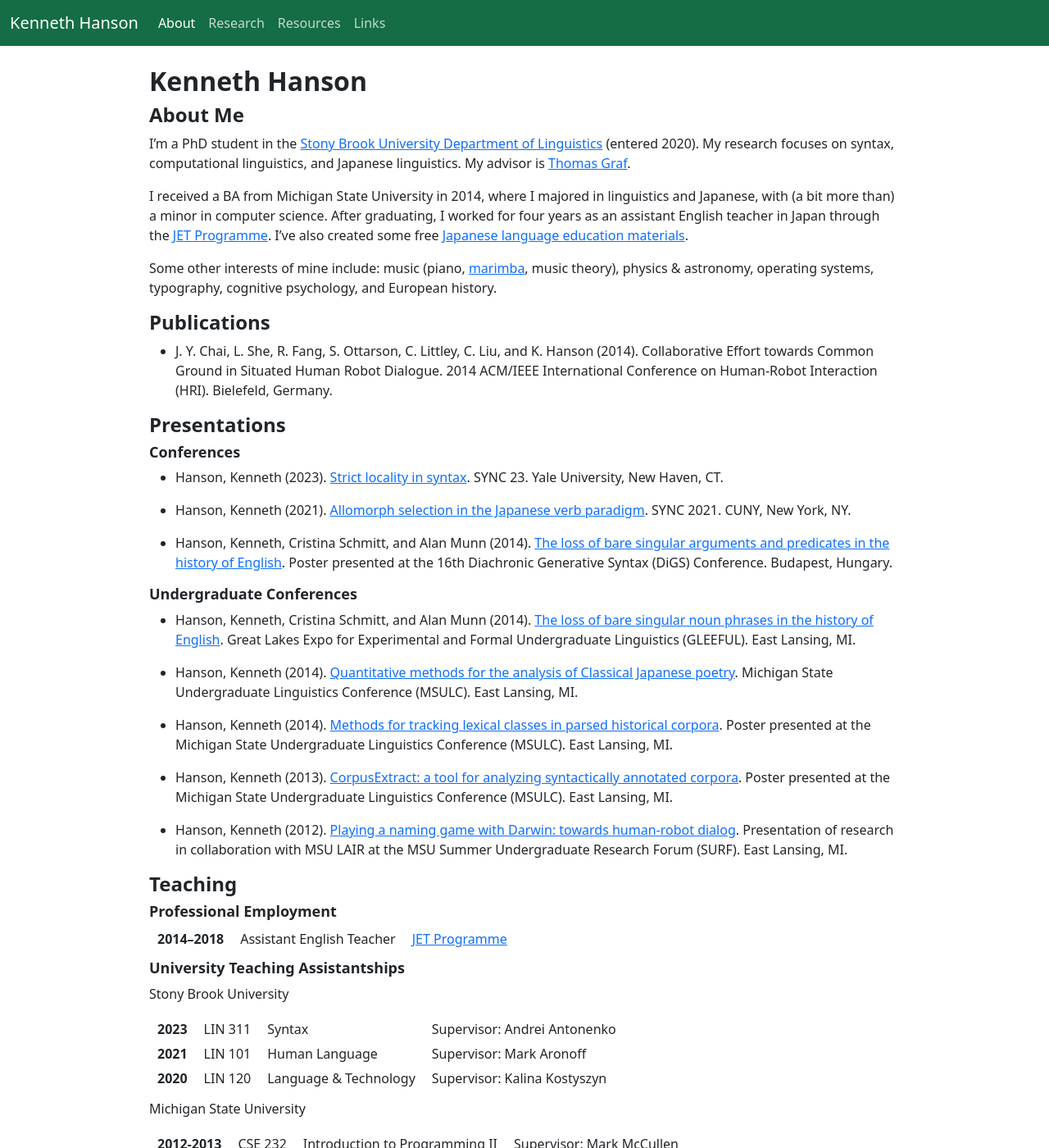
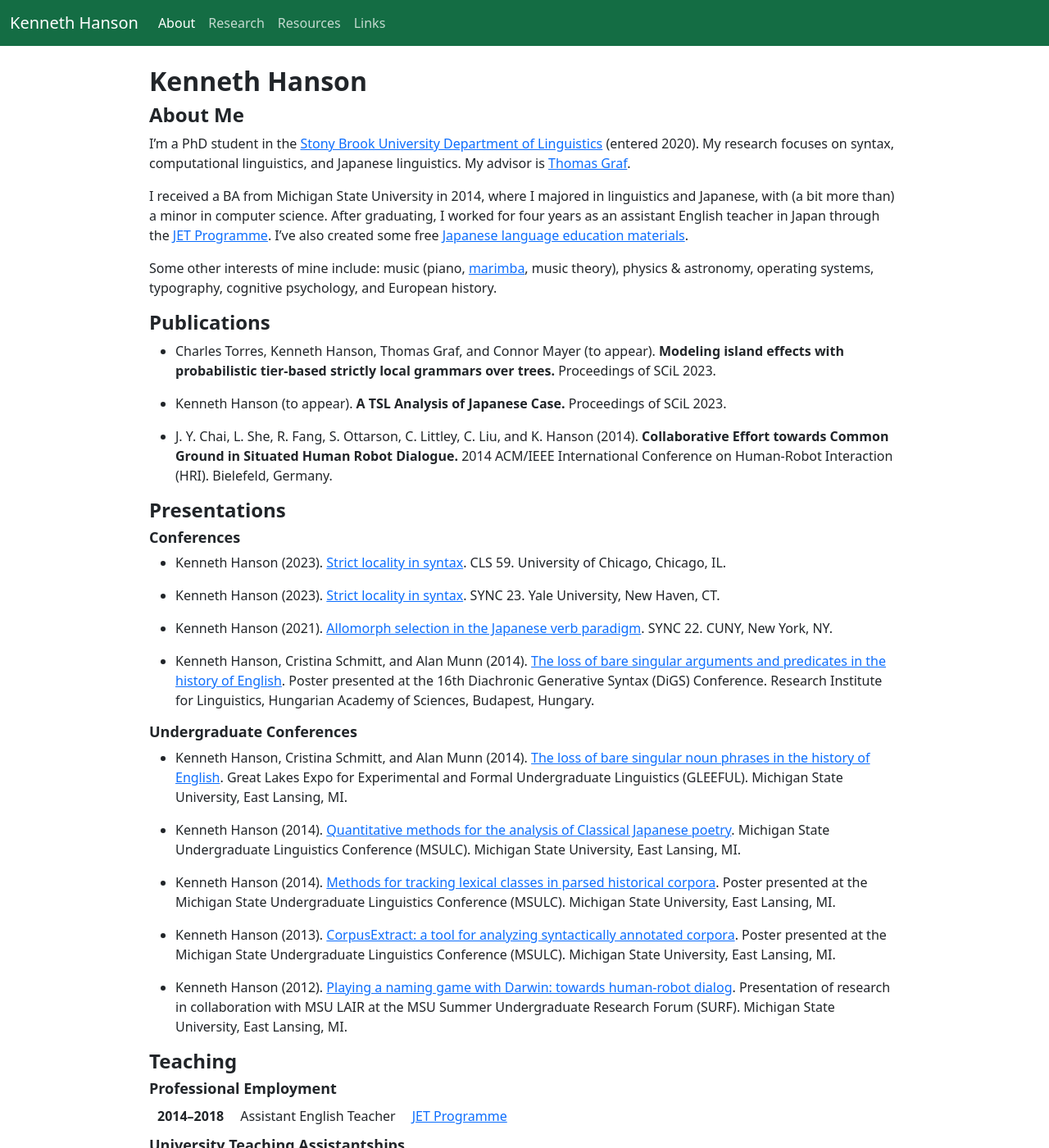
Before and after one commit to khanson679/khanson679.github.io, a Jekyll site: the page built from index.md, in a window 1280 px wide and 1400 px high. Shown: the whole window at 82% size. Built offline with Jekyll 4.4.1, drawn with Linux system fonts in a browser that asks for light colours; some of the changed text lies outside the part shown.

Commit message:
Add SCiL 2023 proceedings. Normalize presentation names, locations.

```diff
--- a/index.md
+++ b/index.md
@@ -1,7 +1,7 @@
 ---
 title: About
 layout: default
-date: 2023-03-05
+date: 2023-05-03
 ---
 
 # Kenneth Hanson
@@ -17,30 +17,43 @@
 
 ## Publications
 
-* J. Y. Chai, L. She, R. Fang, S. Ottarson, C. Littley, C. Liu, and K. Hanson (2014). Collaborative Effort towards Common Ground in Situated Human Robot Dialogue. 2014 ACM/IEEE International Conference on Human-Robot Interaction (HRI). Bielefeld, Germany.
+* Charles Torres, Kenneth Hanson, Thomas Graf, and Connor Mayer (to appear). **Modeling island effects with probabilistic tier-based strictly local grammars over trees.** Proceedings of SCiL 2023.
+
+* Kenneth Hanson (to appear). **A TSL Analysis of Japanese Case.** Proceedings of SCiL 2023.
+
+* J. Y. Chai, L. She, R. Fang, S. Ottarson, C. Littley, C. Liu, and K. Hanson (2014). **Collaborative Effort towards Common Ground in Situated Human Robot Dialogue.** 2014 ACM/IEEE International Conference on Human-Robot Interaction (HRI). Bielefeld, Germany.
 
 
 ## Presentations
+<!--
+### Upcoming
+
+* Charles Torres, Kenneth Hanson, Thomas Graf, and Connor Mayer (2023). **Modeling island effects with probabilistic tier-based strictly local grammars over trees.** SCiL 2023. June 15-17, University of Massachusetts Amherst, Amherst, MA.
+
+* Kenneth Hanson (2023). **A TSL Analysis of Japanese Case.** Poster presented at SCiL 2023. June 15-17, University of Massachusetts Amherst, Amherst, MA.
+-->
 
 ### Conferences
 
-* Hanson, Kenneth (2023). [Strict locality in syntax](/files/hanson-sync-2023-sl-in-syntax-slides.pdf). SYNC 23. Yale University, New Haven, CT.
+* Kenneth Hanson (2023). [Strict locality in syntax](/files/hanson-cls-2023-slides.pdf). CLS 59. University of Chicago, Chicago, IL.
 
-* Hanson, Kenneth (2021). [Allomorph selection in the Japanese verb paradigm](/files/hanson-sync2021-jpnvb-pres.pdf). SYNC 2021. CUNY, New York, NY.
+* Kenneth Hanson (2023). [Strict locality in syntax](/files/hanson-sync-2023-sl-in-syntax-slides.pdf). SYNC 23. Yale University, New Haven, CT.
 
-* Hanson, Kenneth, Cristina Schmitt, and Alan Munn (2014). [The loss of bare singular arguments and predicates in the history of English](/files/hanson-etal-digs-2014-poster.pdf). Poster presented at the 16th Diachronic Generative Syntax (DiGS) Conference. Budapest, Hungary.
+* Kenneth Hanson (2021). [Allomorph selection in the Japanese verb paradigm](/files/hanson-sync2021-jpnvb-pres.pdf). SYNC 22. CUNY, New York, NY.
+
+* Kenneth Hanson, Cristina Schmitt, and Alan Munn (2014). [The loss of bare singular arguments and predicates in the history of English](/files/hanson-etal-digs-2014-poster.pdf). Poster presented at the 16th Diachronic Generative Syntax (DiGS) Conference. Research Institute for Linguistics, Hungarian Academy of Sciences, Budapest, Hungary.
 
 ### Undergraduate Conferences
 
-* Hanson, Kenneth, Cristina Schmitt, and Alan Munn (2014). [The loss of bare singular noun phrases in the history of English](/files/hanson-etal-gleeful2014-pres-bare-nps.pdf). Great Lakes Expo for Experimental and Formal Undergraduate Linguistics (GLEEFUL). East Lansing, MI.
+* Kenneth Hanson, Cristina Schmitt, and Alan Munn (2014). [The loss of bare singular noun phrases in the history of English](/files/hanson-etal-gleeful2014-pres-bare-nps.pdf). Great Lakes Expo for Experimental and Formal Undergraduate Linguistics (GLEEFUL). Michigan State University, East Lansing, MI.
 
-* Hanson, Kenneth (2014). [Quantitative methods for the analysis of Classical Japanese poetry](/files/hanson-msulc2014-pres-cjpn-poetry.pdf). Michigan State Undergraduate Linguistics Conference (MSULC). East Lansing, MI.
+* Kenneth Hanson (2014). [Quantitative methods for the analysis of Classical Japanese poetry](/files/hanson-msulc2014-pres-cjpn-poetry.pdf). Michigan State Undergraduate Linguistics Conference (MSULC). Michigan State University, East Lansing, MI.
 
-* Hanson, Kenneth (2014). [Methods for tracking lexical classes in parsed historical corpora](/files/hanson-msulc2014-poster-corpus-methods.pdf). Poster presented at the Michigan State Undergraduate Linguistics Conference (MSULC). East Lansing, MI.
+* Kenneth Hanson (2014). [Methods for tracking lexical classes in parsed historical corpora](/files/hanson-msulc2014-poster-corpus-methods.pdf). Poster presented at the Michigan State Undergraduate Linguistics Conference (MSULC). Michigan State University, East Lansing, MI.
 
-* Hanson, Kenneth (2013). [CorpusExtract: a tool for analyzing syntactically annotated corpora](/files/hanson-corpusextract-poster-2013.pdf). Poster presented at the Michigan State Undergraduate Linguistics Conference (MSULC). East Lansing, MI.
+* Kenneth Hanson (2013). [CorpusExtract: a tool for analyzing syntactically annotated corpora](/files/hanson-corpusextract-poster-2013.pdf). Poster presented at the Michigan State Undergraduate Linguistics Conference (MSULC). Michigan State University, East Lansing, MI.
 
-* Hanson, Kenneth (2012). [Playing a naming game with Darwin: towards human-robot dialog](/files/hanson-darwin-presentation-2012.pdf). Presentation of research in collaboration with MSU LAIR at the MSU Summer Undergraduate Research Forum (SURF). East Lansing, MI.
+* Kenneth Hanson (2012). [Playing a naming game with Darwin: towards human-robot dialog](/files/hanson-darwin-presentation-2012.pdf). Presentation of research in collaboration with MSU LAIR at the MSU Summer Undergraduate Research Forum (SURF). Michigan State University, East Lansing, MI.
 
 
 ## Teaching
```
